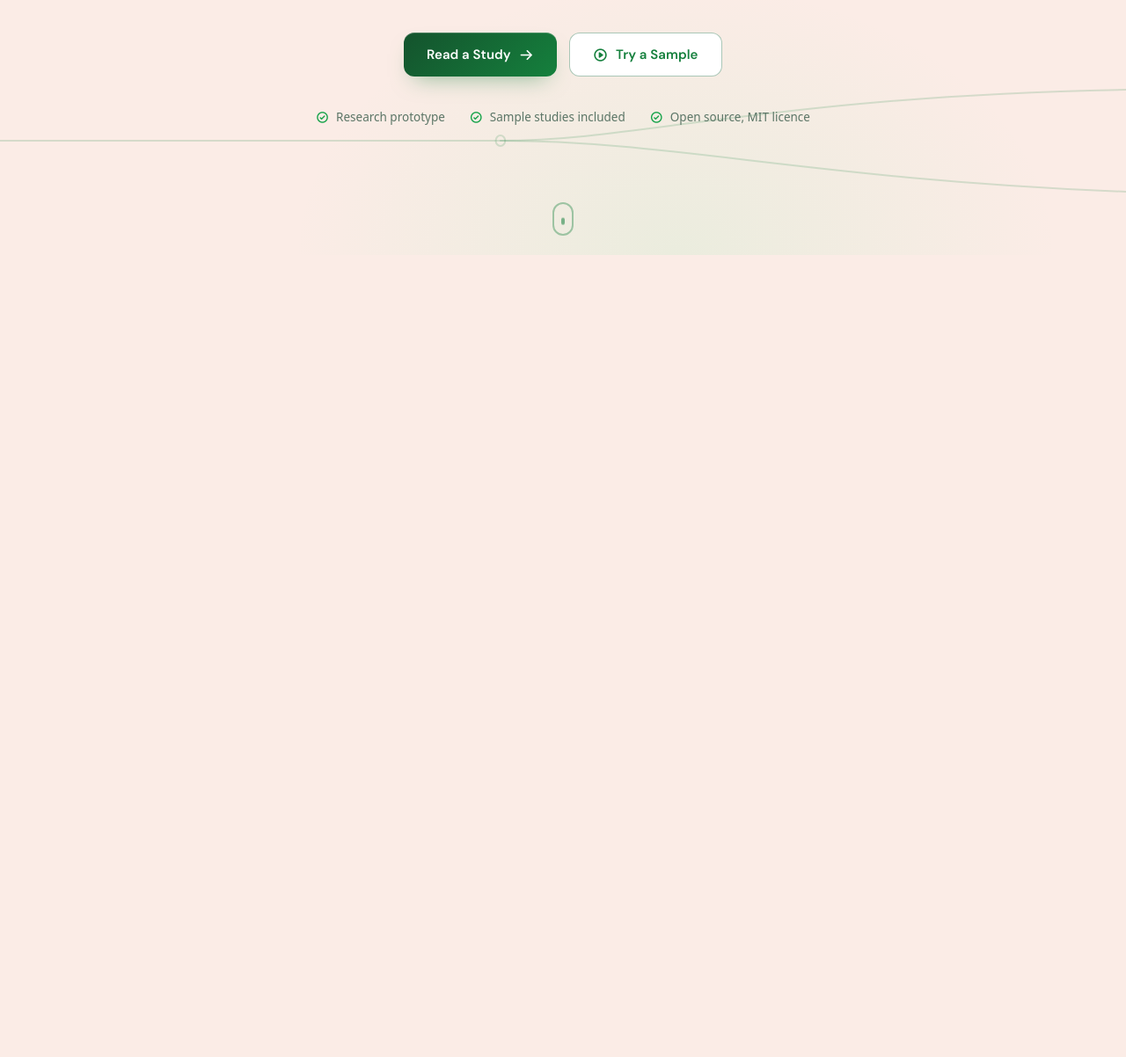
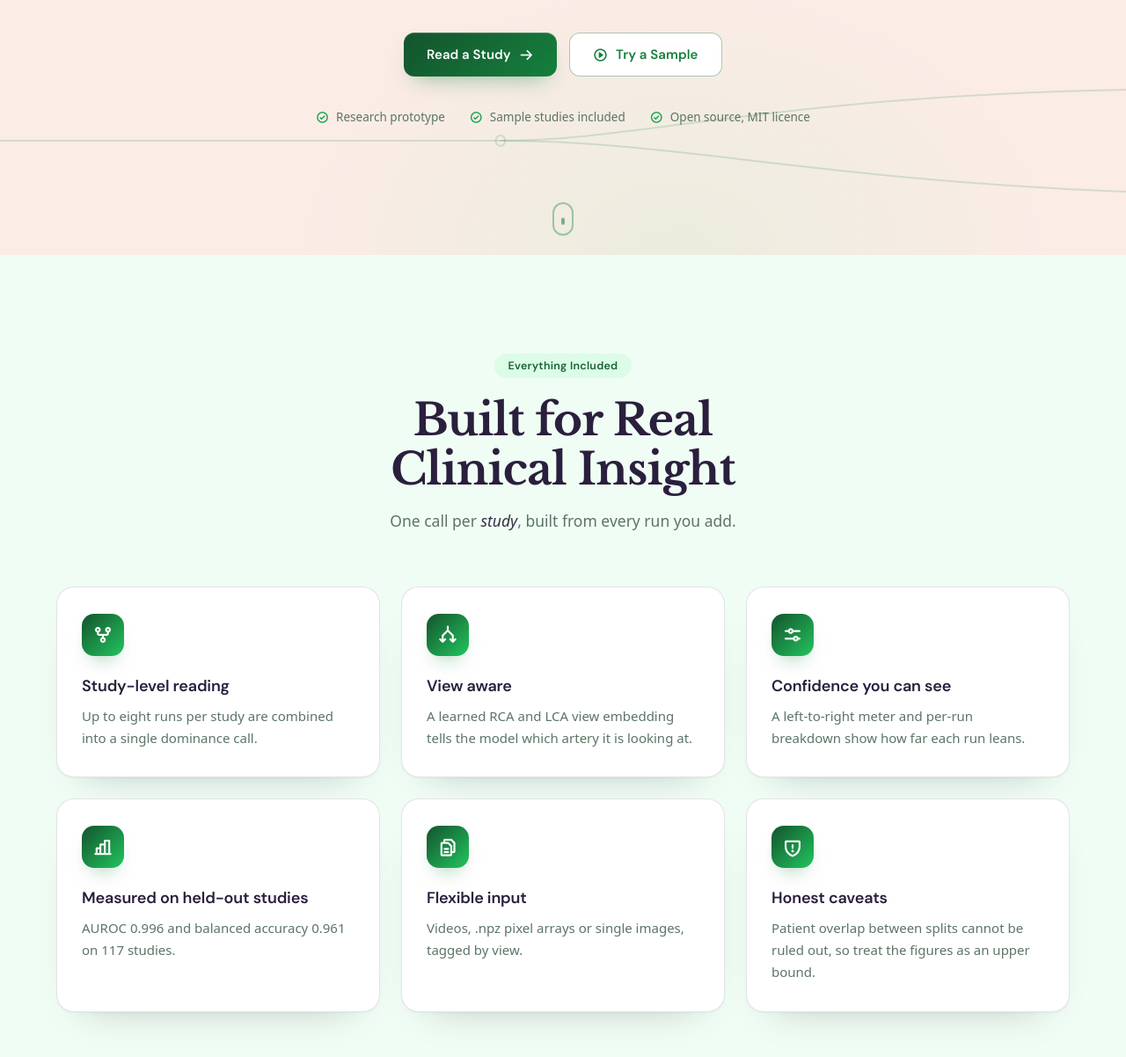
Before and after one commit to kartikpagariya25/arterion-coronary-dominance, a plain HTML site: page frontend/index.html in a window 1280 px wide. Shown: the part 510-1712 px from the top of the page at 88% size. Before the commit the page ends 800 px from the top, so only its background shows below. Drawn offline with nearby package versions, Linux system fonts and the light colour scheme; no server answers; a web font is replaced by a local one.

Commit message:
Add the six feature cards

```diff
--- a/frontend/css/landing.css
+++ b/frontend/css/landing.css
@@ -113,3 +113,11 @@ html.lp-anim .lp-badge, html.lp-anim .lp-hero h1 .ln, html.lp-anim .lp-lead, htm
   .lp-cta .lp-btn { width: 100%; }
   .lp-motif { height: 110px; bottom: 60px; }
 }
+
+/* Feature cards, steps, tool frame. */
+.lp-features { display: grid; grid-template-columns: repeat(3, 1fr); gap: 24px; }
+.lp-card { position: relative; background: var(--card); border: 1px solid var(--line); border-radius: 20px; padding: 30px 28px 32px; box-shadow: 0 1px 2px rgba(15, 23, 42, .04), 0 22px 44px -34px rgba(15, 23, 42, .35); transition: transform .45s cubic-bezier(.16, 1, .3, 1), box-shadow .45s, border-color .3s; }
+.lp-card:hover { transform: translateY(-6px); border-color: color-mix(in srgb, var(--brand-2) 30%, var(--line)); box-shadow: 0 1px 2px rgba(15, 23, 42, .04), 0 30px 54px -30px color-mix(in srgb, var(--brand-2) 55%, transparent); }
+.lp-ico { display: grid; place-items: center; width: 48px; height: 48px; border-radius: 14px; background: linear-gradient(135deg, var(--brand-1), var(--brand-3)); color: #fff; font-size: 23px; box-shadow: 0 12px 22px -12px var(--glow-strong); }
+.lp-card h3 { margin-top: 22px; font: 600 18px var(--font-body); letter-spacing: -.01em; color: var(--ink); }
+.lp-card p { margin-top: 10px; color: var(--muted); font-size: 15px; line-height: 1.65; }
--- a/frontend/index.html
+++ b/frontend/index.html
@@ -42,6 +42,19 @@
   </div>
   <a class="lp-scroll" href="#features" aria-label="Scroll to features"></a>
 </section>
+<section class="lp-section lp-soft" id="features">
+  <div class="lp-wrap">
+    <div class="lp-head"><span class="lp-pill">Everything Included</span><h2 class="lp-h2">Built for Real Clinical Insight</h2><p class="lp-sub">One call per <em>study</em>, built from every run you add.</p></div>
+    <div class="lp-features">
+      <article class="lp-card"><span class="lp-ico"><i class="ph-bold ph-git-fork" aria-hidden="true"></i></span><h3>Study-level reading</h3><p>Up to eight runs per study are combined into a single dominance call.</p></article>
+      <article class="lp-card"><span class="lp-ico"><i class="ph-bold ph-arrows-split" aria-hidden="true"></i></span><h3>View aware</h3><p>A learned RCA and LCA view embedding tells the model which artery it is looking at.</p></article>
+      <article class="lp-card"><span class="lp-ico"><i class="ph-bold ph-sliders-horizontal" aria-hidden="true"></i></span><h3>Confidence you can see</h3><p>A left-to-right meter and per-run breakdown show how far each run leans.</p></article>
+      <article class="lp-card"><span class="lp-ico"><i class="ph-bold ph-chart-bar" aria-hidden="true"></i></span><h3>Measured on held-out studies</h3><p>AUROC 0.996 and balanced accuracy 0.961 on 117 studies.</p></article>
+      <article class="lp-card"><span class="lp-ico"><i class="ph-bold ph-files" aria-hidden="true"></i></span><h3>Flexible input</h3><p>Videos, .npz pixel arrays or single images, tagged by view.</p></article>
+      <article class="lp-card"><span class="lp-ico"><i class="ph-bold ph-shield-warning" aria-hidden="true"></i></span><h3>Honest caveats</h3><p>Patient overlap between splits cannot be ruled out, so treat the figures as an upper bound.</p></article>
+    </div>
+  </div>
+</section>
 <script src="js/config.js"></script>
 <script src="js/account-config.js"></script>
 <script src="js/auth.js"></script>
```
